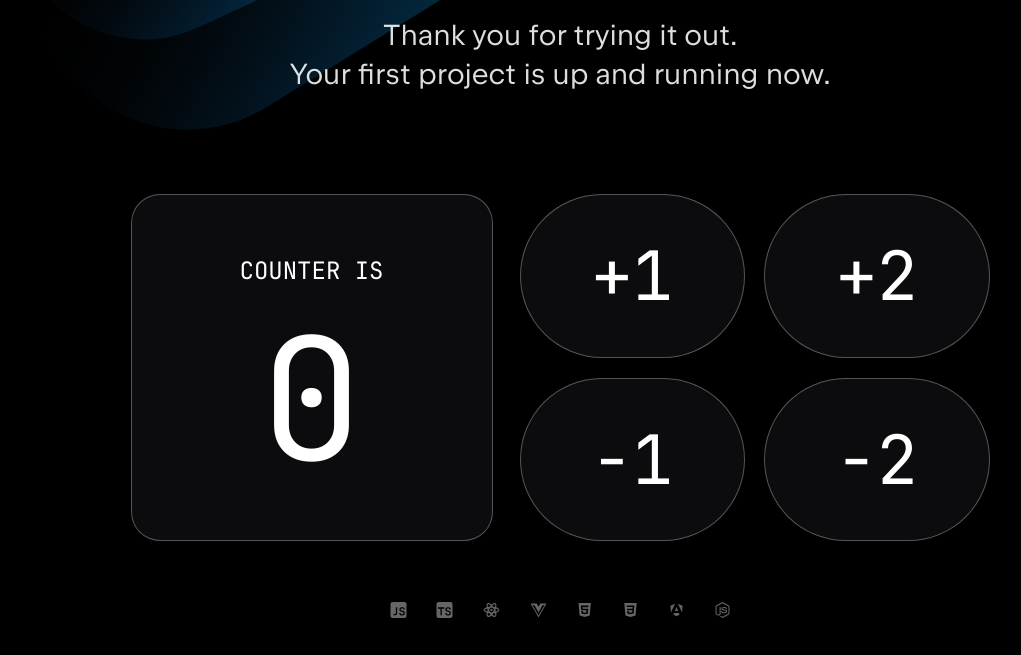
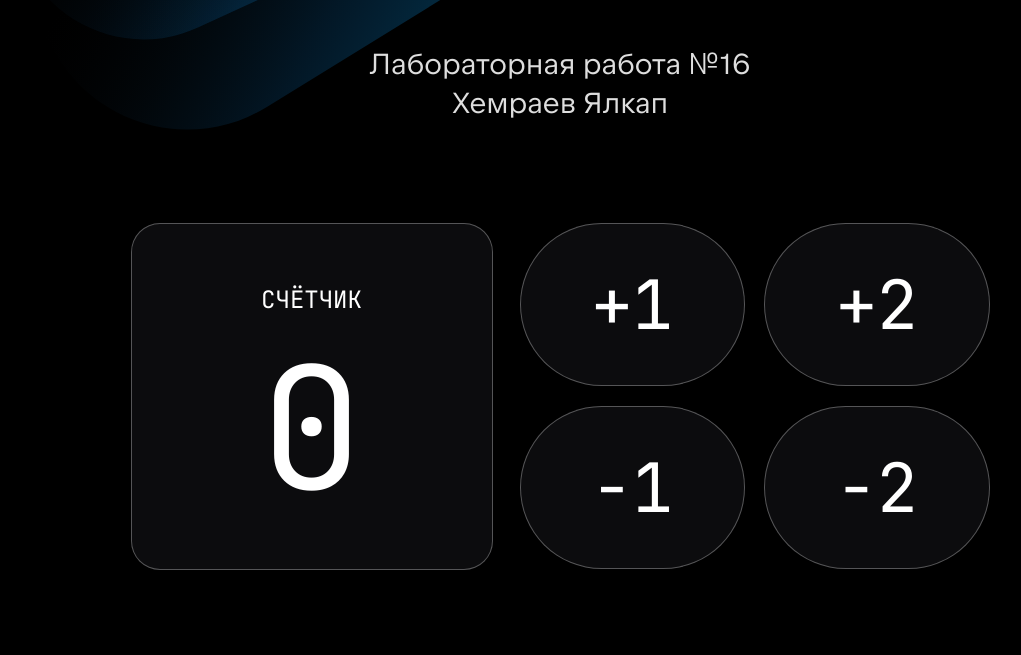
Before and after one commit to CONCRETICIZE/Gendzhiev_Merdan_lab_16, a website built with Vite: page index.html in a window 1280 px wide. Shown: the part 142-797 px from the top of the page, without its empty margins (80-1101 px from the left). Built offline with nearby package versions, Linux system fonts and the light colour scheme.

Commit message:
update index.html

```diff
--- a/index.html
+++ b/index.html
@@ -16,12 +16,11 @@
 </header>
 <main id="app">
   <h1 class="title">
-    Thank you for trying it out. <br /> Your first project is up and running
-    now.
+    Лабораторная работа №16 <br /> Хемраев Ялкап
   </h1>
   <section class="counter">
     <div class="counter-info">
-      <p class="counter-text">Counter is</p>
+      <p class="counter-text">Счётчик</p>
       <p class="counter-value" id="counter-value"></p>
     </div>
     <div class="counter-interaction">
@@ -32,8 +31,8 @@
     </div>
   </section>
 </main>
-<footer class="technologies">
-  <img src="/technologies.svg" alt="List of supported technologies">
+<footer>
+
 </footer>
 <script type="module" src="/src/main.js"></script>
 </body>
```
